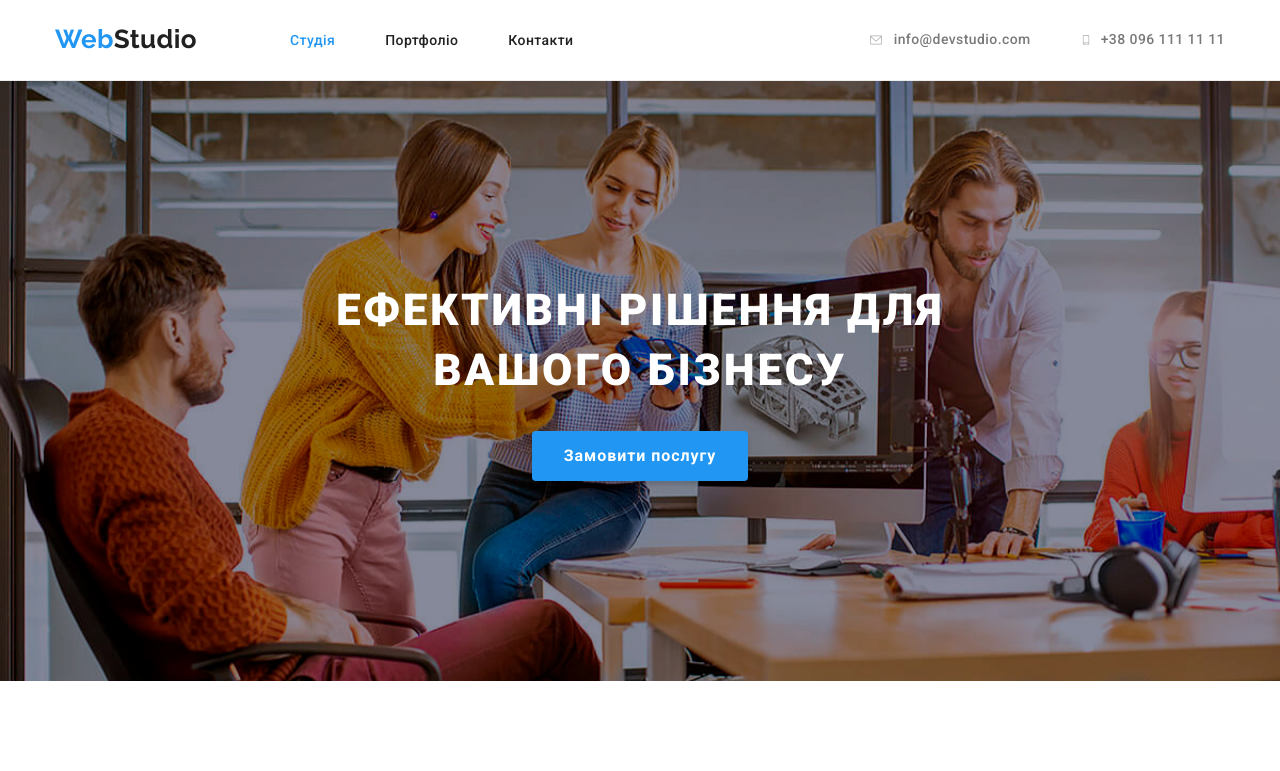
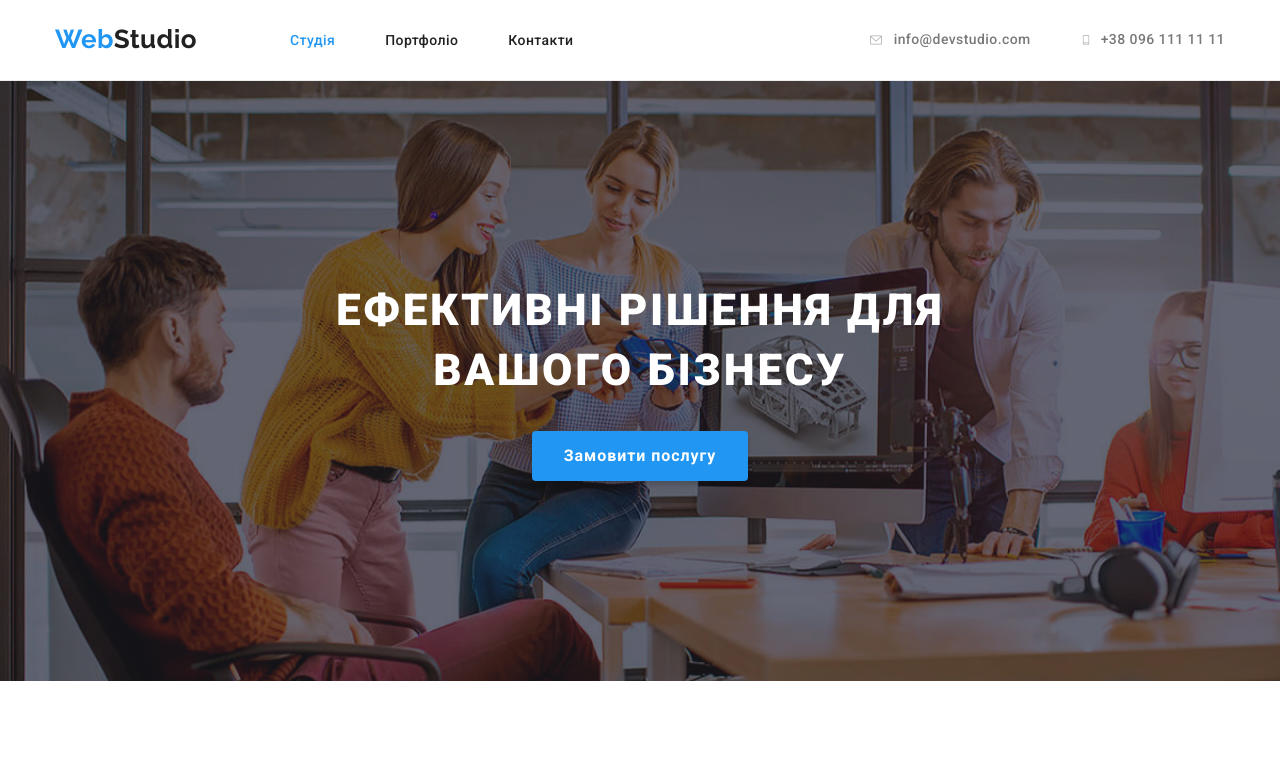
Before and after one commit to strad251/goit-markup-hw-04, a plain HTML site: page index.html in a window 1280 px wide. Shown: the top 771 px of the page. Drawn offline with Linux system fonts and the light colour scheme.

Commit message:
Update styles.css

```diff
--- a/css/styles.css
+++ b/css/styles.css
@@ -101,10 +101,11 @@ h3 {
 .section-hero {
   text-align: center;
   padding: 200px 0;
-  background-image: url("/images/section-hero.jpg");
+  background-image: linear-gradient(rgba(47, 48, 58, 0.4), rgba(47, 48, 58, 0.4)), url(../images/section-hero.jpg);
   background-repeat: no-repeat;
   background-size: cover;
-  /* background-color: rgba; */
+
+  background-color: var(--dark-background-color);
 }
 
 .page-title {
```
